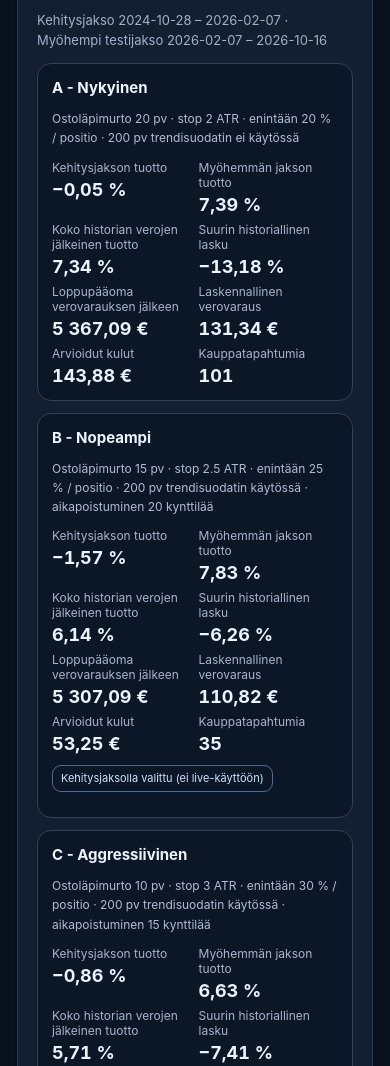
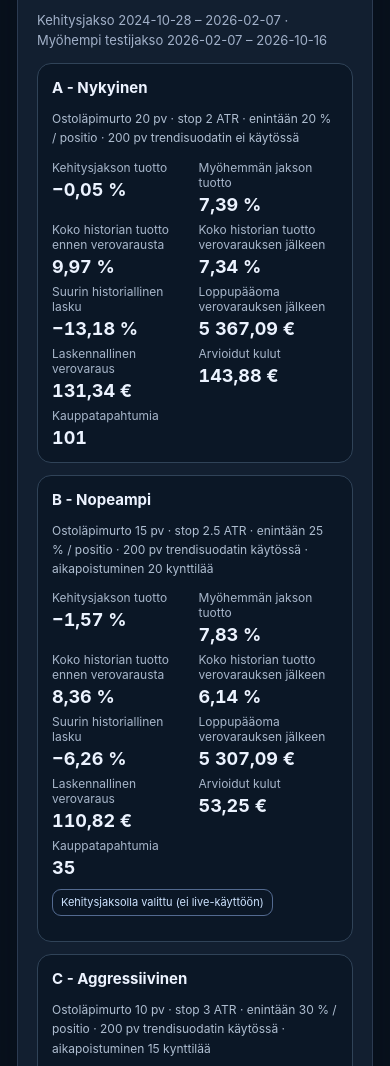
Before and after one commit to jaheinone-lang/swing-bot-iphone, a plain HTML site: page docs/index.html in a window 390 px wide. Shown: the part 3334-4400 px from the top of the page. Drawn offline with Linux system fonts and the light colour scheme.

Commit message:
Compare gross compounding with Finnish estimated tax reserve on iPhone

```diff
--- a/docs/index.html
+++ b/docs/index.html
@@ -284,7 +284,9 @@ function renderStrategyLab(report) {
     };
     display("Kehitysjakson tuotto",v.development?percent(v.development.total_return_pct):"—");
     display("Myöhemmän jakson tuotto",v.holdout?percent(v.holdout.total_return_pct):"—");
-    display("Koko historian verojen jälkeinen tuotto",
+    display("Koko historian tuotto ennen verovarausta",
+      percent(v.gross_return_pct));
+    display("Koko historian tuotto verovarauksen jälkeen",
       percent(v.full_period_after_tax.total_return_pct));
     display("Suurin historiallinen lasku",
       "−"+percent(v.full_period_after_tax.max_drawdown_pct));
```
